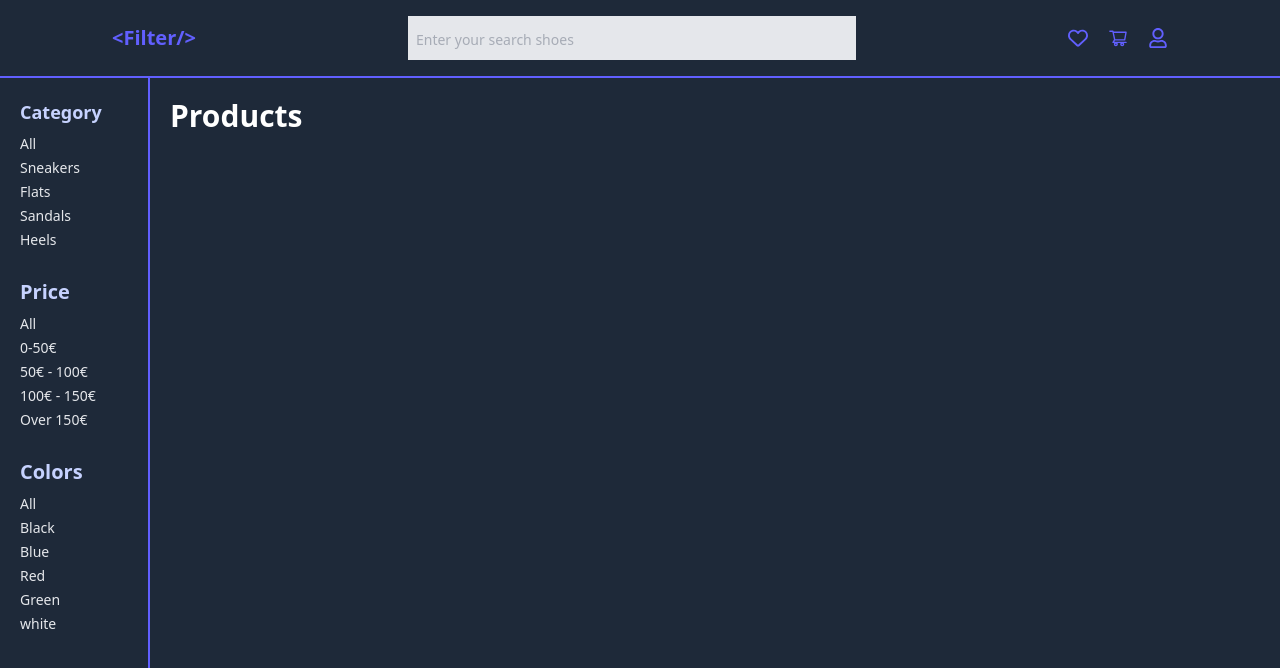
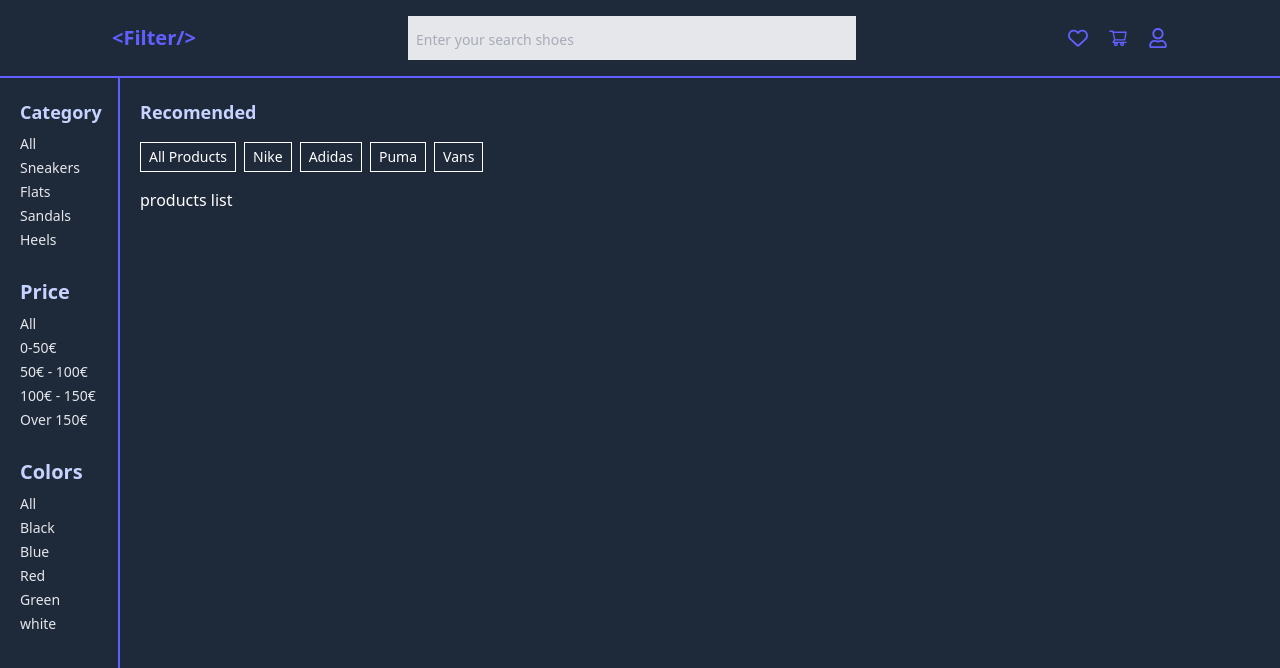
Before and after one commit to lucho20pt/react-demos, a React (Vite) app in the folder 03-RefreshProjects/10-advance-filtering/: page / in a window 1280 px wide. Shown: the top 668 px of the page. Built offline with nearby package versions, Linux system fonts and the light colour scheme.

Commit message:
start: 10-advance-filtering => BrandFilter

```diff
--- a/03-RefreshProjects/10-advance-filtering/src/App.jsx
+++ b/03-RefreshProjects/10-advance-filtering/src/App.jsx
@@ -1,3 +1,4 @@
+import BrandFilter from './components/BrandFilter'
 import Header from './components/header/Header'
 import Sidebar from './components/sidebar/Sidebar'
 
@@ -8,10 +9,12 @@ const App = () => {
       text-center bg-gray-800 text-white"
     >
       <Header />
-      <div className="container flex flex-row">
+      <div className="container flex flex-row text-left">
         <Sidebar />
-        <main className="p-5">
-          <h1 className="text-3xl font-bold mb-5">Products</h1>
+        <main className="flex flex-col text-left p-5 gap-4">
+          <h2 className="text-lg font-bold text-indigo-200">Recomended</h2>
+          <BrandFilter />
+          <section>products list</section>
         </main>
       </div>
     </div>
--- /dev/null
+++ b/03-RefreshProjects/10-advance-filtering/src/components/BrandFilter.jsx
@@ -0,0 +1,13 @@
+const BrandFilter = () => {
+  return (
+    <div className="flex flex-row items-center justify-between gap-2">
+      <button className="px-2 py-1 border text-sm">All Products</button>
+      <button className="px-2 py-1 border text-sm">Nike</button>
+      <button className="px-2 py-1 border text-sm">Adidas</button>
+      <button className="px-2 py-1 border text-sm">Puma</button>
+      <button className="px-2 py-1 border text-sm">Vans</button>
+    </div>
+  )
+}
+
+export default BrandFilter
--- a/03-RefreshProjects/10-advance-filtering/src/components/sidebar/Sidebar.jsx
+++ b/03-RefreshProjects/10-advance-filtering/src/components/sidebar/Sidebar.jsx
@@ -1,6 +1,6 @@
 const Sidebar = () => {
   return (
-    <section className="flex flex-col gap-2 w-[150px] p-5
+    <section className="flex flex-col gap-2 w-[120px] p-5
     text-left text-gray-200 border-r-2 border-indigo-500">
       <h3 className="text-lg font-bold text-indigo-200">Category</h3>
       <ul className="flex flex-col mb-5 text-sm gap-1">
```
